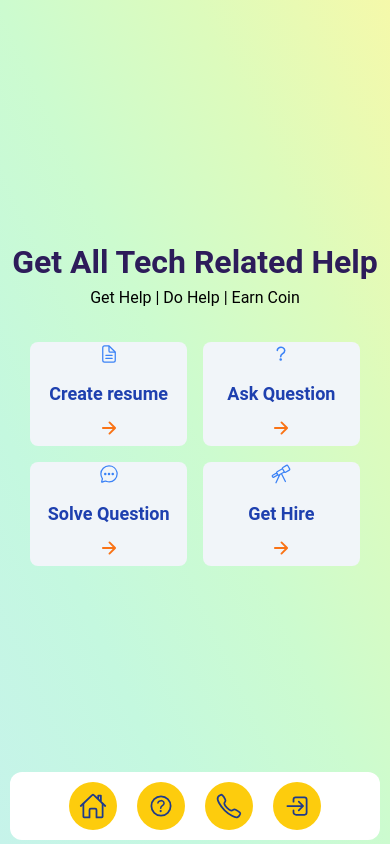
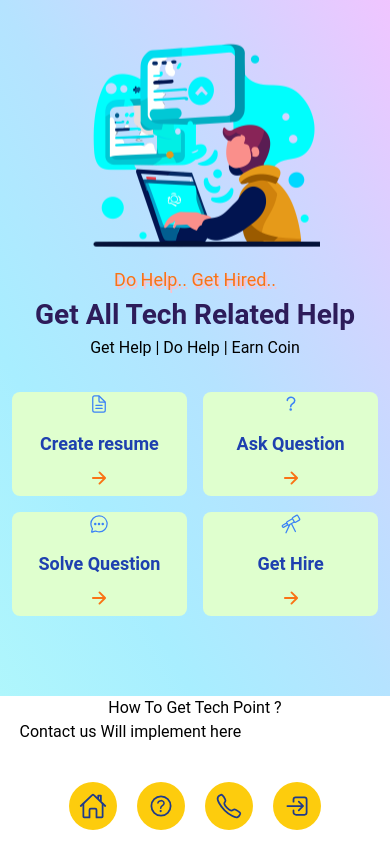
Before and after one commit to Pankajupadhyay01/React-firebase-project, a React (Vite) app: page / in a window 390 px wide. Built offline with nearby package versions, Linux system fonts and the light colour scheme.

Commit message:
Home page ui updated

```diff
--- a/src/Component/Cards/Smallcard.jsx
+++ b/src/Component/Cards/Smallcard.jsx
@@ -3,19 +3,19 @@ import { Link } from 'react-router-dom'
 import { Herodata } from '../../data/Nav'
 const Smallcard = () => {
     return (
-        <>
-            <div className='w-[90%]  flex justify-center flex-wrap gap-4 mb-10 md:mb-0'>
+        < >
+            <div className='w-full flex flex-wrap justify-center gap-4 mb-10 md:mb-0 pb-10'>
                 {
                     Herodata.map((pro, i) => (
 
-                        <div key={i} className='flex flex-col justify-center items-center w-[calc(50%-10px)] bg-slate-100 md:p-[10px_10px] rounded-lg gap-2'>
+                        <div key={i} className='flex flex-col justify-center items-center w-[calc(50%-10px)] md:w-[calc(25%-15px)] bg-[#dfffce] md:p-[10px_10px] rounded-lg gap-2'>
                             <div className='text-blue-500 text-[20px]'>
                                 <ion-icon name={pro.image}></ion-icon>
                             </div>
-                            <div className='font-bold lg:text-2xl text-lg text-center text-blue-800'>
+                            <div className='font-bold lg:text-xl text-lg text-center text-blue-800'>
                                 {pro.name}
                             </div>
-                            <Link to={pro.Link} className='text-orange-500 font-bold text-[20px]'>
+                            <Link to={pro.Link} className='text-orange-500 font-bold text-[20px] transition-all hover:translate-x-2'>
                                 <ion-icon name="arrow-forward-outline"></ion-icon>
                             </Link>
                         </div>
--- /dev/null
+++ b/src/Component/Home.jsx/About_point.jsx
@@ -0,0 +1,15 @@
+import React from 'react'
+
+const About_point = () => {
+    return (
+        <div className='flex w-[90%] m-auto'>
+            <div className='flex w-full justify-center items-center'>
+                <h1>
+                    How To Get Tech Point ?
+                </h1>
+            </div>
+        </div>
+    )
+}
+
+export default About_point
--- /dev/null
+++ b/src/Component/Home.jsx/Contact.jsx
@@ -0,0 +1,11 @@
+import React from 'react'
+
+const Contact = () => {
+    return (
+        <div className='flex w-[90%] m-auto'>
+            Contact us Will implement here
+        </div>
+    )
+}
+
+export default Contact
--- a/src/Component/Home.jsx/Hero.jsx
+++ b/src/Component/Home.jsx/Hero.jsx
@@ -1,34 +1,27 @@
 import React from 'react'
-import heroimg from '/assets/hero.png'
 import Smallcard from '../Cards/Smallcard'
+import Hero_mobile from './Hero_mobile'
 const Hero = () => {
     return (
-        <div className='bg-Hero h-[100vh] overflow-hidden w-full flex justify-center items-center'>
-            <div className='flex justify-between w-[95%] h-full'>
-                <div className='hidden md:flex flex-col flex-1 justify-center items-center h-full gap-y-4'>
-                    <div className='h-[540px] animate-[Bounce_2s_infinite_alternate]'>
-                        <img src={heroimg} className='h-full' alt="" />
-                    </div>
-                    <div className='text-orange-500 text-lg drop-shadow-[2px_3px_0_pink] cursor-pointer'>
-                        Do Help.. Get Hired..
-                    </div>
-                </div>
-
-                <div className='flex  flex-1  justify-center items-center flex-col gap-y-8 h-[100vh]'>
-                    <div className='flex flex-col justify-center items-center'>
-                        <h1 className='text-[32px] font-semibold text-[#2d1c5a]'>
+        <>
+            <div className='pt-[50px] hidden md:flex md:flex-col'>
+                <div className='bg-Hero h-[320px] z-[-1] '>
+                    <div className='flex flex-col justify-center items-center h-[280px] '>
+                        <div className='text-[32px] text-black font-semibold'>
                             Get All Tech Related Help
-                        </h1>
-                        <div className='cursor-none'>
+                        </div>
+                        <div className='text-purple-500'>
                             Get Help | Do Help | Earn Coin
                         </div>
                     </div>
-
+                </div>
+                <div className='bg-white w-[90%] hidden md:flex justify-center items-center m-auto py-[30px] -mt-[80px] rounded-t-[30px]'>
                     <Smallcard />
                 </div>
+            </div>
 
-            </div>
-        </div>
+            <Hero_mobile />
+        </>
     )
 }
 
--- /dev/null
+++ b/src/Component/Home.jsx/Hero_mobile.jsx
@@ -0,0 +1,37 @@
+import React from 'react'
+import heroimg from '/assets/hero.png'
+import Smallcard from '../Cards/Smallcard'
+
+const Hero_mobile = () => {
+    return (
+        <div className='bg-Hero overflow-hidden w-full md:hidden flex justify-center items-center'>
+            <div className='flex flex-col justify-between w-[95%] h-full'>
+                <div className='md:hidden flex flex-col flex-1 justify-center items-center h-full gap-y-4'>
+                    <div className='h-[250px] animate-[Bounce_2s_infinite_alternate]'>
+                        <img src={heroimg} className='h-full' alt="" />
+                    </div>
+                    <div className='text-orange-500 text-lg drop-shadow-[2px_3px_0_pink] cursor-pointer'>
+                        Do Help.. Get Hired..
+                    </div>
+                </div>
+
+                <div className='flex  flex-1  justify-center items-center flex-col gap-y-8 h-[100vh]'>
+                    <div className='flex flex-col justify-center items-center'>
+                        <h1 className='text-[28px] text-center font-semibold text-[#2d1c5a]'>
+                            Get All Tech Related Help
+                        </h1>
+                        <div className='cursor-none'>
+                            Get Help | Do Help | Earn Coin
+                        </div>
+                    </div>
+
+                    <Smallcard />
+                </div>
+
+            </div>
+
+        </div>
+    )
+}
+
+export default Hero_mobile
--- a/src/Component/Navbar_desktop.jsx
+++ b/src/Component/Navbar_desktop.jsx
@@ -5,7 +5,7 @@ const Navbar_desktop = () => {
     const [user, setuser] = useState(false)
     return (
         <div>
-            <nav className='bg-cyan hidden md:flex w-full fixed z-[999]'>
+            <nav className='bg-white hidden md:flex w-full fixed h-[50px]  z-[999]'>
                 <div className='flex w-full justify-between mx-[20px] items-center p-[10px_20px]'>
                     <div className='text-[28px] text-blue-900 font-semibold drop-shadow-[0_0_5px_mustard]'>PacTech</div>
                     <ul className='flex gap-x-4 justify-center items-center'>
--- a/src/Pages/Home.jsx
+++ b/src/Pages/Home.jsx
@@ -1,11 +1,15 @@
 import React from 'react'
 import FormsLoader from '../Component/Loaders/FormsLoader'
 import Hero from '../Component/Home.jsx/Hero'
-
+import Login from './Login'
+import About_point from '../Component/Home.jsx/About_point'
+import Contact from '../Component/Home.jsx/Contact'
 const Home = () => {
     return (
         <div className=''>
-           <Hero/>
+            <Hero />
+            <About_point />
+            <Contact/>
         </div>
     )
 }
--- a/src/data/Nav.js
+++ b/src/data/Nav.js
@@ -39,7 +39,7 @@ export const Herodata = [
     {
         image: "document-text-outline",
         name: " Create resume",
-        Link: "/"
+        Link: "/resume"
     },
     {
         image: "help-outline",
--- a/tailwind.config.cjs
+++ b/tailwind.config.cjs
@@ -7,7 +7,7 @@ module.exports = {
     },
     extend: {
       backgroundImage: {
-        Hero: 'linear-gradient(to right top, #c6f3ea, #c4f8df, #ccfbcf, #ddfbbc, #f5f9aa)',
+        Hero: ' linear-gradient(to right top, #aff6fc, #a8eeff, #b5e3ff, #d0d5ff, #f0c5ff)',
         main: 'linear-gradient(to left bottom, #001738, #121b4b, #2d1c5a, #4b1766, #6a036c)',
       },
       colors: {
```
